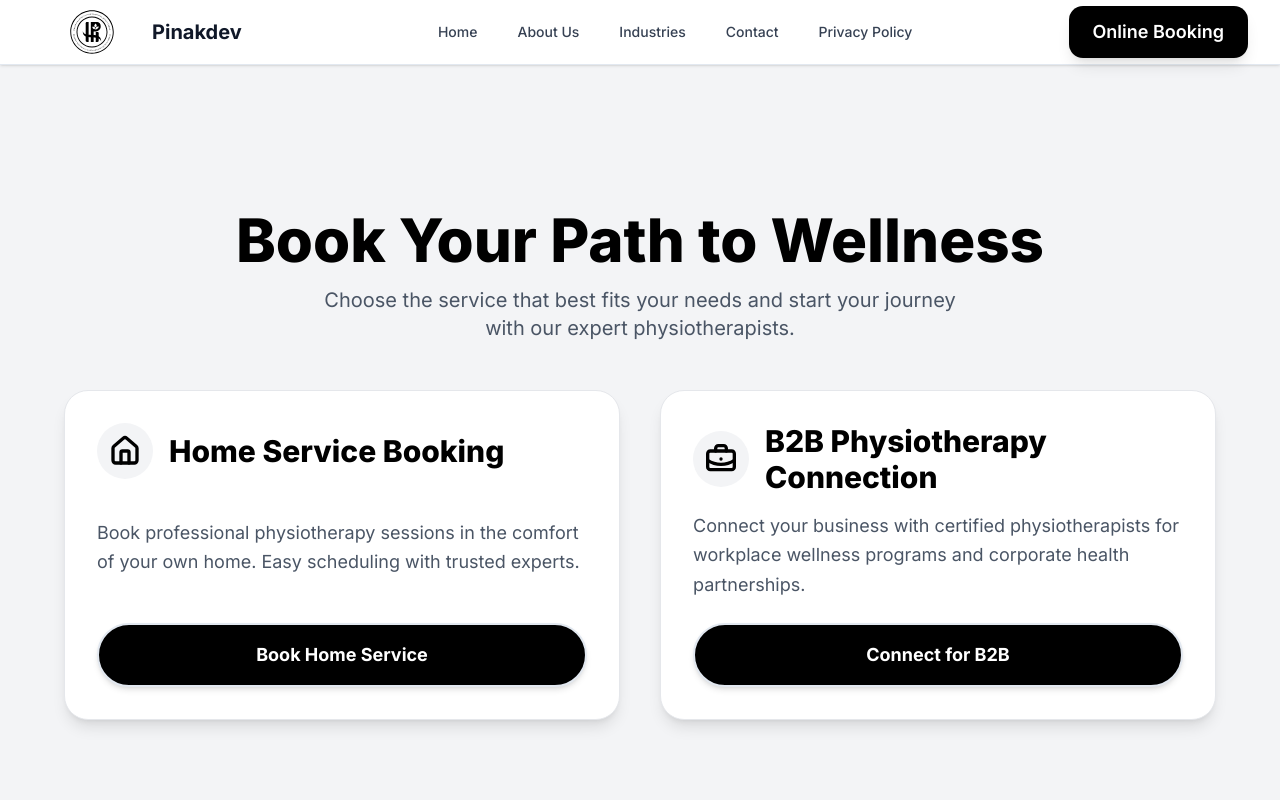
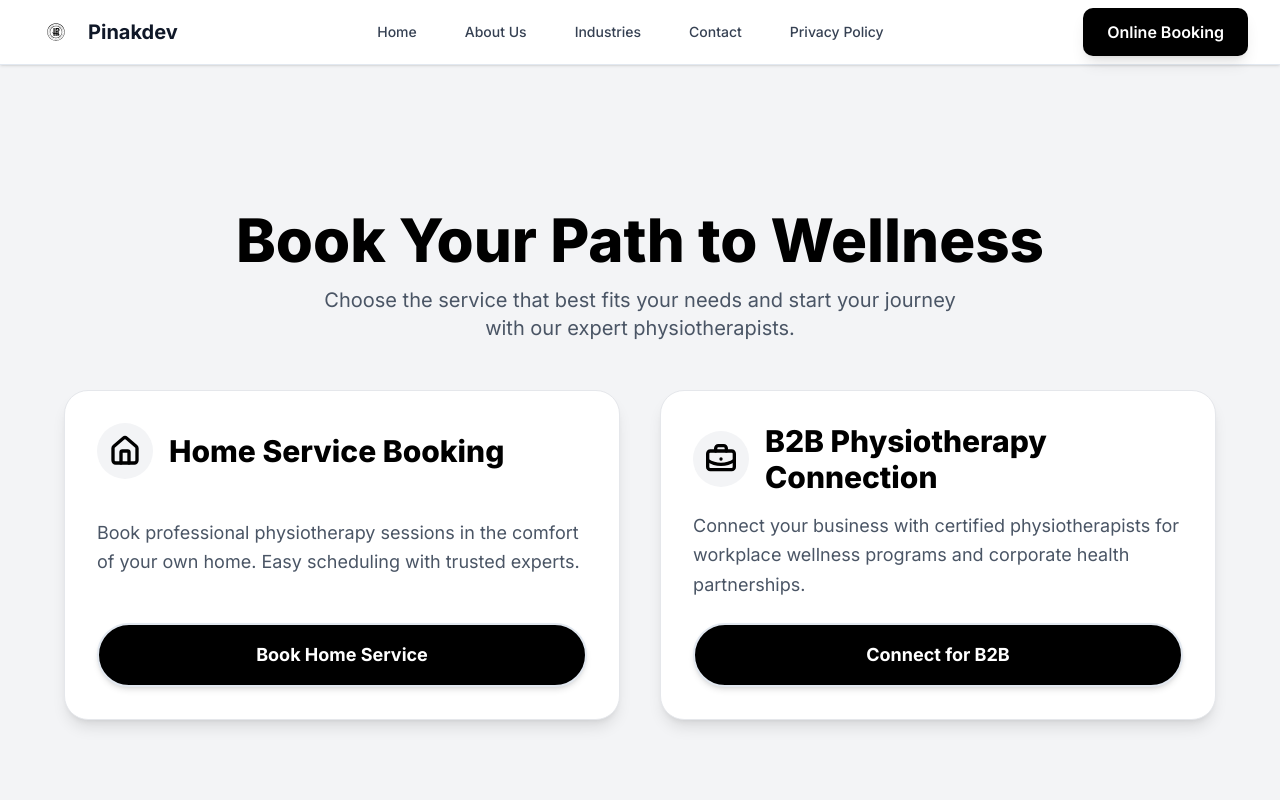
Before and after one commit to ayushghosh-123/service-webapp, a Next.js app: page /healtcare in a window 1280 px wide. Shown: the top 800 px of the page. Built offline with nearby package versions, Linux system fonts and the light colour scheme.

Commit message:
navbar changes

```diff
--- a/components/Navbar.tsx
+++ b/components/Navbar.tsx
@@ -16,7 +16,7 @@ export default function Navbar() {
     { name: 'About Us', href: '/about' },
     { name: 'Industries', href: '/industries' },
     { name: 'Contact', href: '/contact' },
-    { name: 'Privacy Policy', href: '/privacy' }
+    { name: 'Privacy Policy', href: '/privacy' },
   ];
 
   const isActive = (path: string) => pathname === path;
@@ -27,24 +27,26 @@ export default function Navbar() {
         <div className="flex justify-between items-center h-16">
 
           {/* Logo Section */}
-          <div className="flex">
-            <Link href="/" className="flex items-center">
+          {/* Logo Section */}
+          <div className="flex items-center">
+            <Link href="/" className="flex items-center space-x-1 sm:space-x-2">
               <Image
                 src="/logo.svg"
                 alt="Pinakdev Logo"
-                width={280}
-                height={280}
-                className="h-40 w-30"
+                width={40}
+                height={40}
+                className="h-10 w-10 sm:h-12 sm:w-12"
                 priority
               />
-
-              <span className="text-xl font-bold text-gray-900">Pinakdev</span>
+              <span className="text-lg sm:text-xl font-bold text-gray-900">
+                Pinakdev
+              </span>
             </Link>
           </div>
 
+
           {/* Desktop Navigation */}
-          <div className="hidden md:block">
-            <div className="ml-10 flex items-baseline space-x-4">
+          <div className="hidden md:flex items-center space-x-6">
             {navigation.map((item) => (
               <Link
                 key={item.name}
@@ -58,15 +60,14 @@ export default function Navbar() {
               </Link>
             ))}
           </div>
-          </div>
 
           {/* Desktop CTA */}
           <div className="hidden md:block">
             <a
-              href="https://wa.me/+918617073641"
+              href="https://wa.me/918617073641"
               target="_blank"
               rel="noopener noreferrer"
-              className="bg-black text-white text-lg font-semibold px-6 py-3 rounded-xl shadow-lg
+              className="bg-black text-white text-sm sm:text-base font-semibold px-4 sm:px-6 py-2 sm:py-3 rounded-lg shadow-lg
                hover:bg-gray-900 hover:scale-105 transition-all duration-300 inline-block"
             >
               Online Booking
@@ -77,11 +78,11 @@ export default function Navbar() {
           <div className="md:hidden">
             <Button
               variant="ghost"
-              size="sm"
+              size="icon"
               onClick={() => setIsOpen(!isOpen)}
               aria-label="Toggle menu"
             >
-              {isOpen ? <X className="h-5 w-5" /> : <Menu className="h-5 w-5" />}
+              {isOpen ? <X className="h-6 w-6" /> : <Menu className="h-6 w-6" />}
             </Button>
           </div>
         </div>
@@ -89,7 +90,7 @@ export default function Navbar() {
         {/* Mobile Navigation */}
         {isOpen && (
           <div className="md:hidden">
-            <div className="px-2 pt-2 pb-3 space-y-1 sm:px-3 bg-white border-t">
+            <div className="px-4 py-4 space-y-2 bg-white border-t rounded-b-lg shadow-md">
               {navigation.map((item) => (
                 <Link
                   key={item.name}
@@ -103,13 +104,13 @@ export default function Navbar() {
                   {item.name}
                 </Link>
               ))}
-              <div className="pt-4 border-t flex justify-center">
+              <div className="pt-3 border-t flex justify-center">
                 <a
-                  href="https://wa.me/+918617073641"
+                  href="https://wa.me/918617073641"
                   target="_blank"
                   rel="noopener noreferrer"
-                  className="bg-black text-white text-lg font-semibold px-6 py-3 rounded-xl shadow-lg
-               hover:bg-gray-900 hover:scale-105 transition-all duration-300 inline-block"
+                  className="w-full text-center bg-black text-white text-base font-semibold px-4 py-2 rounded-lg shadow-md
+                   hover:bg-gray-900 transition-all duration-300"
                 >
                   Online Booking
                 </a>
--- a/components/Testimonial.tsx
+++ b/components/Testimonial.tsx
@@ -97,8 +97,7 @@ export default function App() {
         setCurrentTestimonialIndex((prev) => (prev - testimonialsPerPage + testimonials.length) % testimonials.length);
     };
 
-    // Get the three testimonials to display based on the current index.
-    // Use a slice and handle the wrap-around logic for the carousel.
+
     const displayedTestimonials = testimonials.slice(currentTestimonialIndex, currentTestimonialIndex + testimonialsPerPage);
     if (displayedTestimonials.length < testimonialsPerPage) {
         displayedTestimonials.push(...testimonials.slice(0, testimonialsPerPage - displayedTestimonials.length));
```
Lines whose indentation alone changed are shown as unchanged.
